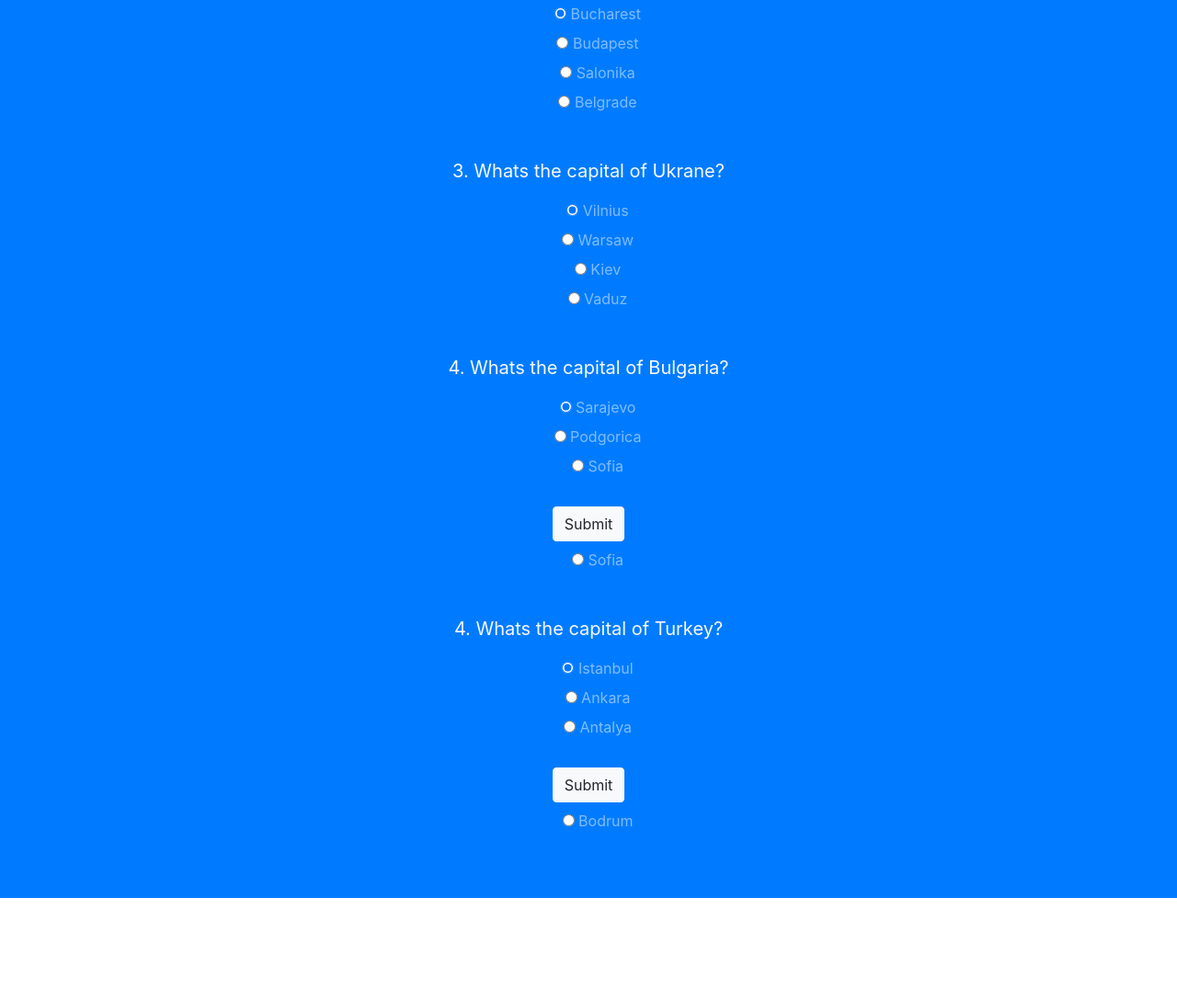
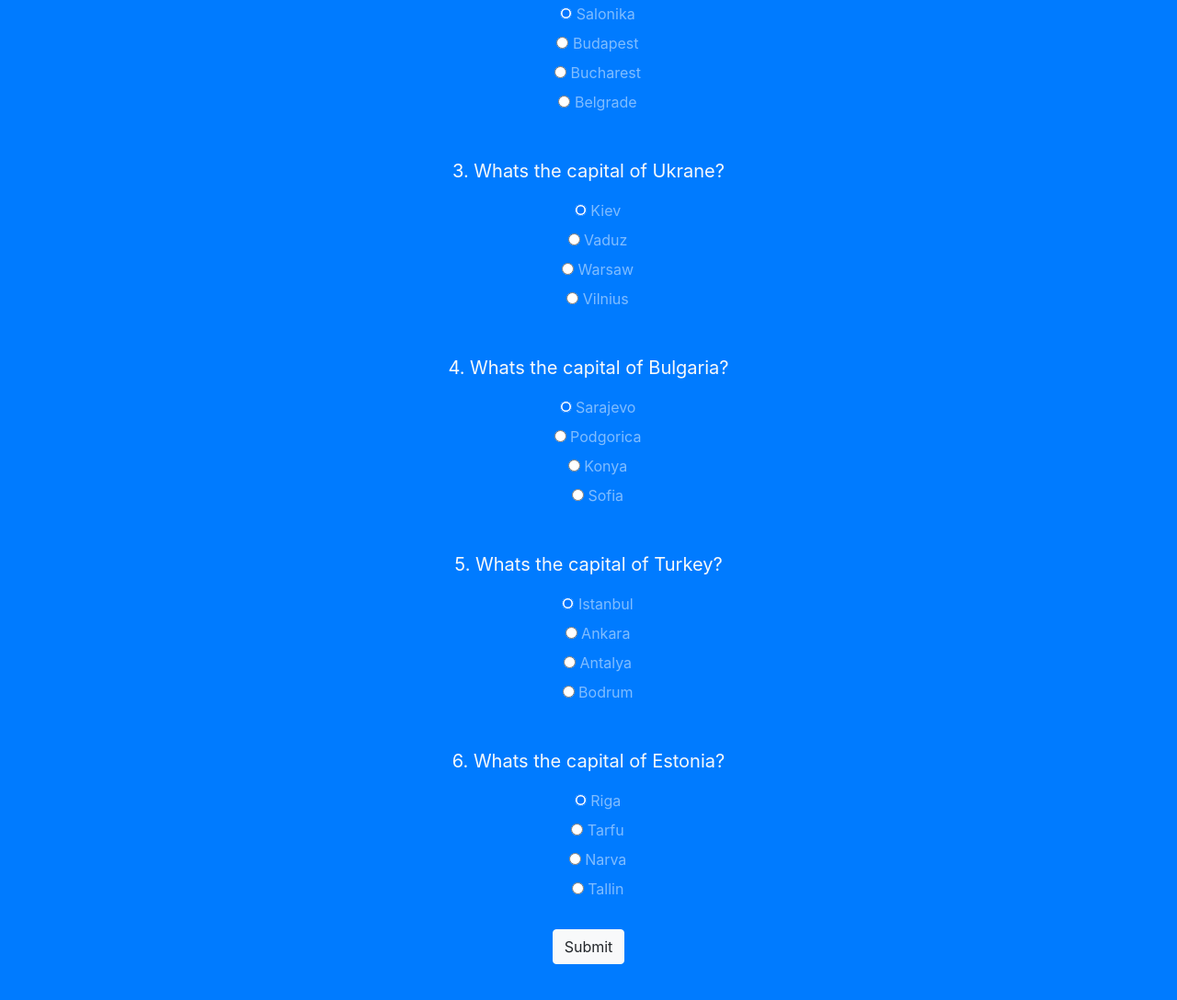
Before and after one commit to angelsol299/morenJS, a plain HTML site: page index.html in a window 1280 px wide. Shown: the part 582-1670 px from the top of the page at 92% size. Before the commit the page ends 1559 px from the top, so only its background shows below. Drawn offline with nearby package versions, Linux system fonts and the light colour scheme.

Commit message:
6 questions completed

```diff
--- a/index.html
+++ b/index.html
@@ -28,14 +28,14 @@
     <!-- levels part -->
     <div class="quiz py-4 bg-primary">
       <div class="container">
-        <h2 class="my-5 text-white text-center">You will learn a little bit of Geograpgy today</h2>
+        <h2 class="my-5 text-white text-center">You will learn a little bit of Geography today</h2>
 
         <form class="quiz-form text-light text-center">
           <div class="my-5">
             <p class="lead font-weight-normal">
               1.  Whats the capital of Poland?
             </p>
-            <div class="form-check my-2 text-white-50">
+            <div class="form-check my-2 text-white-50 ">
               <input type="radio" name="q1" value="A" checked />
               <label class="form-check-label">Crakow</label>
             </div>
@@ -57,7 +57,7 @@
               </p>
               <div class="form-check my-2 text-white-50">
                 <input type="radio" name="q2" value="A" checked />
-                <label class="form-check-label">Bucharest</label>
+                <label class="form-check-label">Salonika</label>
               </div>
               <div class="form-check my-2 text-white-50">
                 <input type="radio" name="q2" value="B" />
@@ -65,7 +65,7 @@
               </div>
               <div class="form-check my-2 text-white-50">
                 <input type="radio" name="q2" value="C" />
-                <label class="form-check-label">Salonika</label>
+                <label class="form-check-label">Bucharest</label>
               </div>
               <div class="form-check my-2 text-white-50">
                 <input type="radio" name="q2" value="D" />
@@ -77,19 +77,19 @@
                 </p>
                 <div class="form-check my-2 text-white-50">
                   <input type="radio" name="q3" value="A" checked />
-                  <label class="form-check-label">Vilnius</label>
+                  <label class="form-check-label">Kiev</label>
                 </div>
                 <div class="form-check my-2 text-white-50">
                   <input type="radio" name="q3" value="B" />
+                  <label class="form-check-label">Vaduz</label>
+                </div>
+                <div class="form-check my-2 text-white-50">
+                  <input type="radio" name="q3" value="C" />
                   <label class="form-check-label">Warsaw</label>
                 </div>
                 <div class="form-check my-2 text-white-50">
-                  <input type="radio" name="q3" value="C" />
-                  <label class="form-check-label">Kiev</label>
-                </div>
-                <div class="form-check my-2 text-white-50">
                   <input type="radio" name="q3" value="D" />
-                  <label class="form-check-label">Vaduz</label>
+                  <label class="form-check-label">Vilnius</label>
                 </div>
           </div>
           <div class="my-5">
@@ -106,19 +106,15 @@
             </div>
             <div class="form-check my-2 text-white-50">
               <input type="radio" name="q4" value="C" />
-              <label class="form-check-label">Sofia</label>
-            </div>
-            <br>
-            <div class="text-center">
-              <input type="submit" class="btn btn-light">
+              <label class="form-check-label">Konya</label>
             </div>
             <div class="form-check my-2 text-white-50">
               <input type="radio" name="q4" value="D" />
               <label class="form-check-label">Sofia</label>
             </div>
-            <div class="my-5">
+            <div class="my-5 text-center">
               <p class="lead font-weight-normal">
-                4.  Whats the capital of Turkey?
+                5.  Whats the capital of Turkey?
               </p>
               <div class="form-check my-2 text-white-50">
                 <input type="radio" name="q5" value="A" checked />
@@ -132,14 +128,34 @@
                 <input type="radio" name="q5" value="C" />
                 <label class="form-check-label">Antalya</label>
               </div>
-              <br>
-              <div class="text-center">
-                <input type="submit" class="btn btn-light">
-              </div>
               <div class="form-check my-2 text-white-50">
                 <input type="radio" name="q5" value="D" />
                 <label class="form-check-label">Bodrum</label>
               </div>
+              <div class="my-5 text-center">
+                <p class="lead font-weight-normal">
+                  6.  Whats the capital of Estonia?
+                </p>
+                <div class="form-check my-2 text-white-50">
+                  <input type="radio" name="q6" value="A" checked />
+                  <label class="form-check-label">Riga</label>
+                </div>
+                <div class="form-check my-2 text-white-50">
+                  <input type="radio" name="q6" value="B" />
+                  <label class="form-check-label">Tarfu</label>
+                </div>
+                <div class="form-check my-2 text-white-50">
+                  <input type="radio" name="q6" value="C" />
+                  <label class="form-check-label">Narva</label>
+                </div>
+                <div class="form-check my-2 text-white-50">
+                  <input type="radio" name="q6" value="D" />
+                  <label class="form-check-label">Tallin</label>
+                </div>
+                <br>
+                <div class="text-center">
+                  <input type="submit" class="btn btn-light">
+                </div>
         </form>
       </div>
     </div>
--- a/main.js
+++ b/main.js
@@ -1,4 +1,4 @@
-const correctAnswers = ["B", "A", "C", "D", "A"];
+const correctAnswers = ["B", "C", "A", "D", "A", "D"];
 const form = document.querySelector(".quiz-form");
 const result = document.querySelector(".result");
 
@@ -10,13 +10,14 @@ form.addEventListener("submit", e => {
     form.q2.value,
     form.q3.value,
     form.q4.value,
-    form.q5.value
+    form.q5.value,
+    form.q6.value
   ];
 
   //Check answers
   userAnswers.forEach((answer, index) => {
     if (answer === correctAnswers[index]) {
-      score += 20;
+      score += 16.5;
     }
   });
   //show result on page
```
